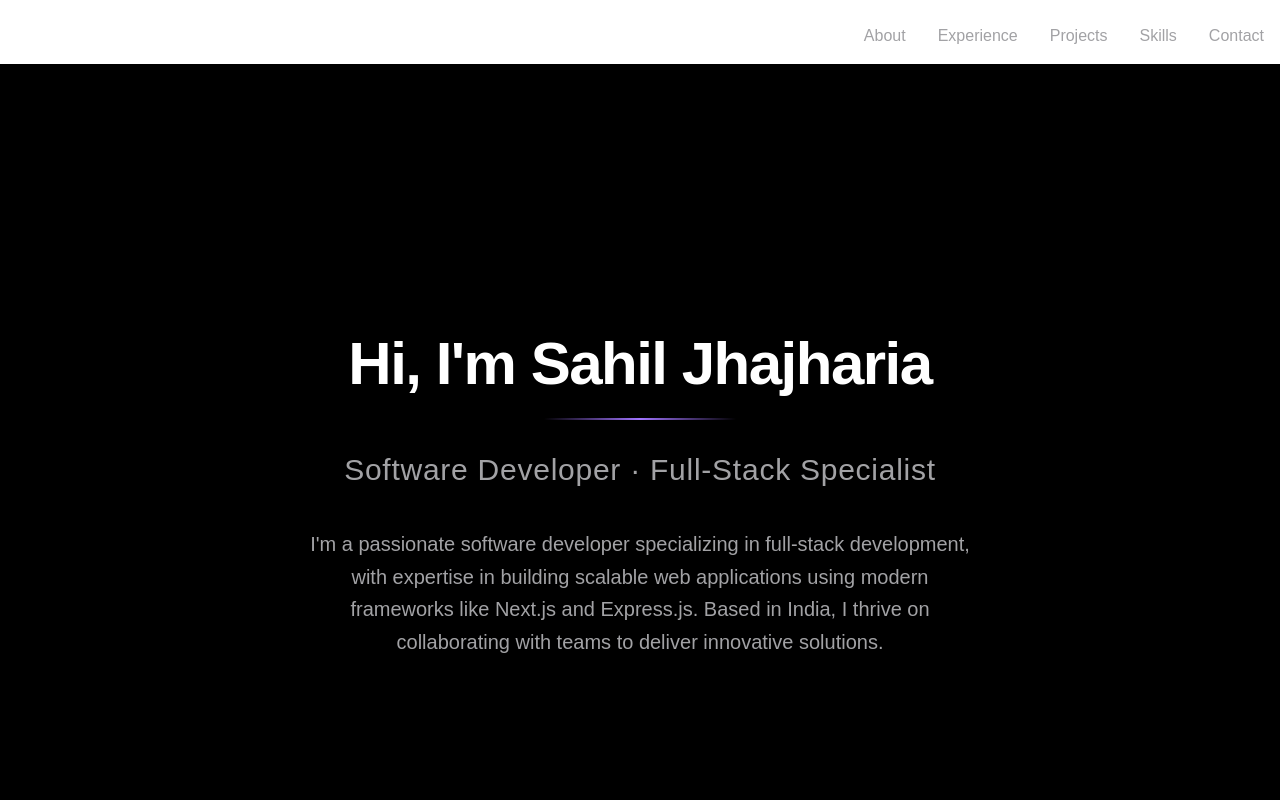
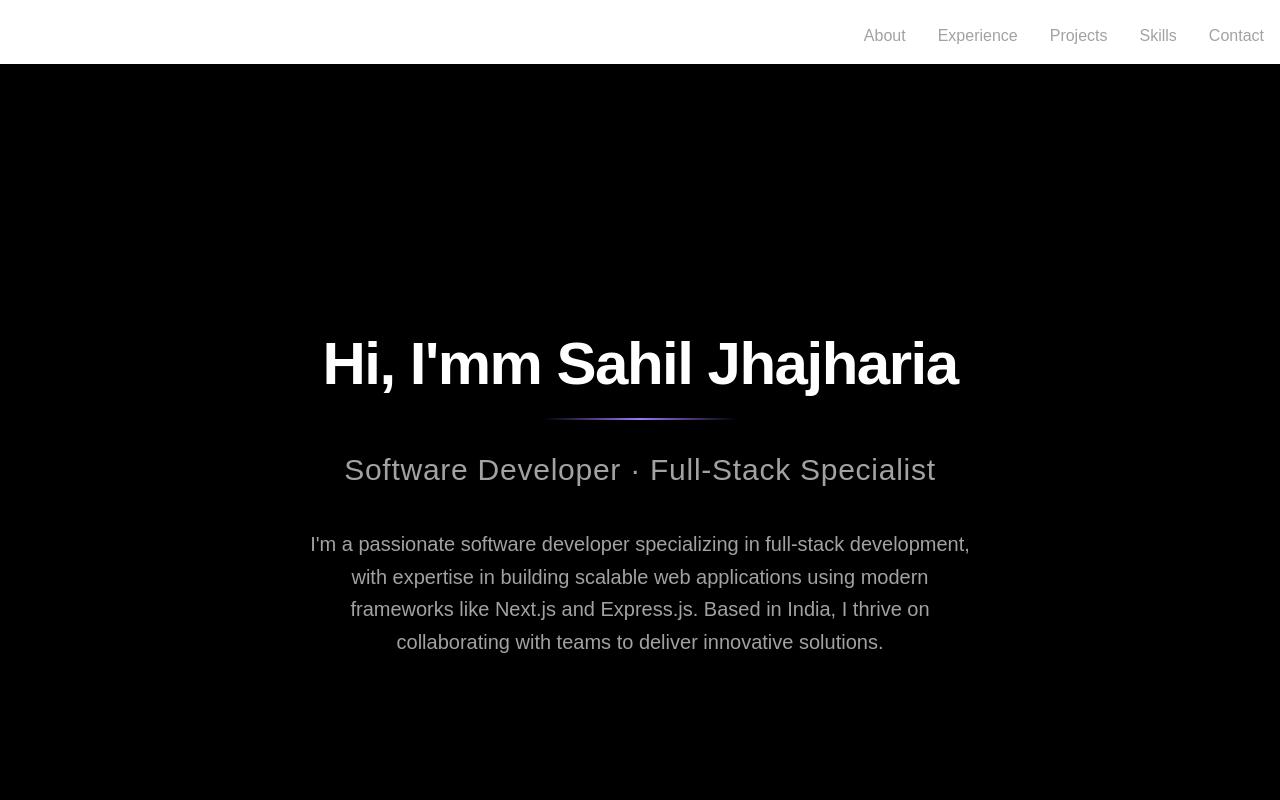
Before and after one commit to Sahil4596/portfolio-next, a Next.js app: page / in a window 1280 px wide. Shown: the top 800 px of the page. Built offline with nearby package versions, Linux system fonts and the light colour scheme.

Commit message:
changes nothing

```diff
--- a/src/components/sections/About.tsx
+++ b/src/components/sections/About.tsx
@@ -8,7 +8,7 @@ const About = () => {
       <div className="container mx-auto text-center px-4">
         <Animate delay={0.1}>
           <h2 className="text-5xl md:text-6xl font-bold mb-4 text-white tracking-tight">
-            Hi, I'm Sahil Jhajharia
+            Hi, I&apos;mm Sahil Jhajharia
           </h2>
           <div className="mx-auto w-48 h-0.5 mt-6 mb-8 bg-gradient-to-r from-transparent via-[#a174ff] to-transparent" />
         </Animate>
@@ -21,7 +21,7 @@ const About = () => {
 
         <Animate delay={0.3}>
           <p className="max-w-2xl mx-auto text-lg md:text-xl text-[#a2a2a5] tracking-normal leading-relaxed">
-            I'm a passionate software developer specializing in full-stack
+            I&apos;m a passionate software developer specializing in full-stack
             development, with expertise in building scalable web applications
             using modern frameworks like Next.js and Express.js. Based in India,
             I thrive on collaborating with teams to deliver innovative
```
